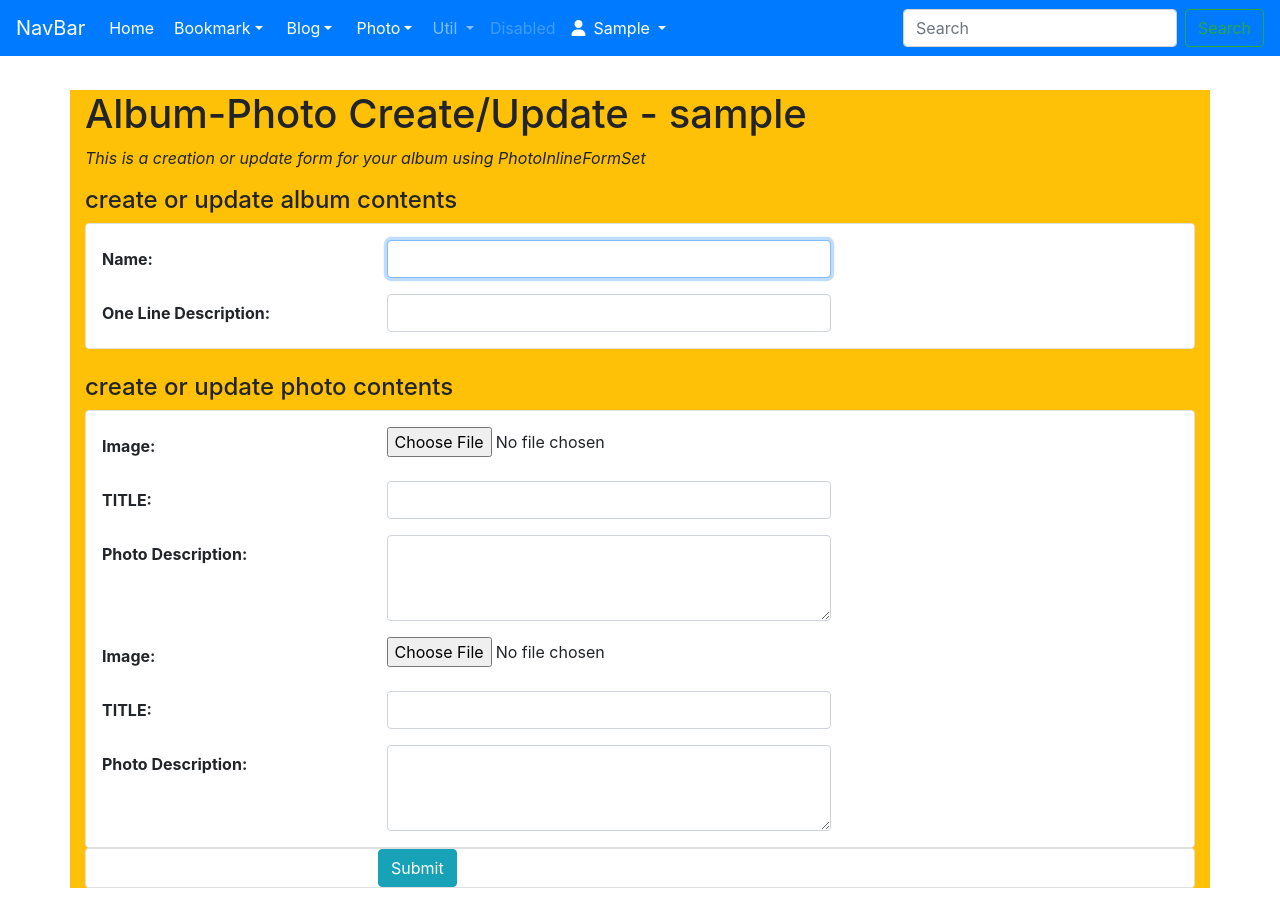
After one commit to prace-prc/djangoProject, a Django app: page /photo/album/add/ in a window 1280 px wide. The commit adds this page. Run offline with Django 4.2, Linux system fonts and the light colour scheme; the visitor is signed in with stand-in values (Sample User, id 1); some libraries are stand-ins or nearby versions.

Commit message:
Django 실습 - album views 로직 완성, base.html에 앨범 뷰 연결

```diff
--- /dev/null
+++ b/photo/templates/photo/album_form.html
@@ -0,0 +1,80 @@
+{% extends 'base.html' %}
+
+{% load widget_tweaks %}
+
+{% block title %}album_form.html{% endblock title %}
+
+{% block content %}
+    <h1>Album-Photo Create/Update - {{ user }}</h1>
+    <p class="font-italic">This is a creation or update form for your album using PhotoInlineFormSet</p>
+
+    {% if form.errors %}
+        <div class="alert alert-danger">
+            <div class="font-weight-bold">Wrong! Please correct the form error(s) below.</div>
+            {{ form.errors }}
+        </div>
+    {% endif %}
+
+    {% if formset.errors %}
+        <div class="alert alert-danger">
+            <div class="font-weight-bold">Wrong! Please correct the formset error(s) below.</div>
+            {% for formerrors in formset.errors %}
+                {{ formerrors }}
+            {% endfor %}
+        </div>
+    {% endif %}
+
+    {% if form.is_multipart or formset.is_multipart %}
+        <form enctype="multipart/form-data" action="" method="post">
+    {% else %}
+        <form action="" method="post">
+    {% endif %}
+    {% csrf_token %}
+    <h4>create or update album contents</h4>
+    <fieldset class="card pt-3">
+        <div class="form-group row">
+            {{ form.name|add_label_class:"col-form-label col-sm-3 ml-3 font-weight-bold" }}
+            <div class="col-sm-5">
+                {{ form.name|add_class:"form-control"|attr:"autofocus" }}
+            </div>
+        </div>
+        <div class="form-group row">
+            {{ form.description|add_label_class:"col-form-label col-sm-3 ml-3 font-weight-bold" }}
+            <div class="col-sm-5">
+                {{ form.description|add_class:"form-control"}}
+            </div>
+        </div>
+    </fieldset>
+    <br>
+    <h4>create or update photo contents</h4>
+    <fieldset class="card pt-3">
+        {{ formset.management_form }}
+        {% for form in formset %}
+            {{ form.id }}
+            <div class="form-group row">
+                {{ form.image|add_label_class:"col-form-label col-sm-3 ml-3 font-weight-bold" }}
+                <div class="col-sm-5">
+                    {{ form.image|add_class:"form-control-file"}}
+                </div>
+            </div>
+            <div class="form-group row">
+                {{ form.title|add_label_class:"col-form-label col-sm-3 ml-3 font-weight-bold" }}
+                <div class="col-sm-5">
+                    {{ form.title|add_class:"form-control"}}
+                </div>
+             </div>
+            <div class="form-group row">
+                {{ form.description|add_label_class:"col-form-label col-sm-3 ml-3 font-weight-bold" }}
+                <div class="col-sm-5">
+                    {{ form.description|add_class:"form-control"|attr:'rows:3'}}
+                </div>
+            </div>
+        {% endfor %}
+    </fieldset>
+    <div class="form-group card py=1">
+        <div class="offset-sm-3 col-sm-5">
+            <input type="submit" value="Submit" class="btn btn-info">
+        </div>
+    </div>
+    </form>
+{% endblock content %}
--- a/templates/base.html
+++ b/templates/base.html
@@ -46,8 +46,8 @@
                 <a href="#" class="nav-link dropdown-toggle text-white" data-toggle="dropdown">Photo</a>
                 <div class="dropdown-menu">
                     <a href="{% url 'photo:index' %}" class="dropdown-item">List</a>
-                    <a href="{% url 'home' %}" class="dropdown-item">Add</a>
-                    <a href="{% url 'home' %}" class="dropdown-item">Change</a>
+                    <a href="{% url 'photo:album_add' %}" class="dropdown-item">Add</a>
+                    <a href="{% url 'photo:album_change' %}" class="dropdown-item">Change</a>
                 </div>
             </li>
             <li class="nav-item dropdown">
```
